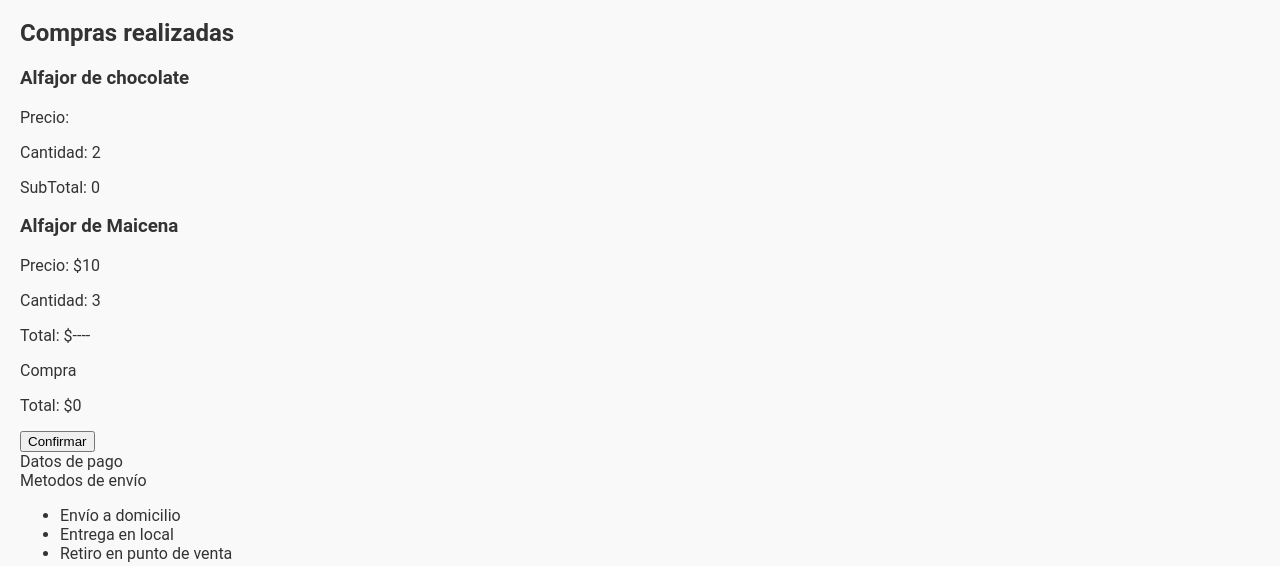
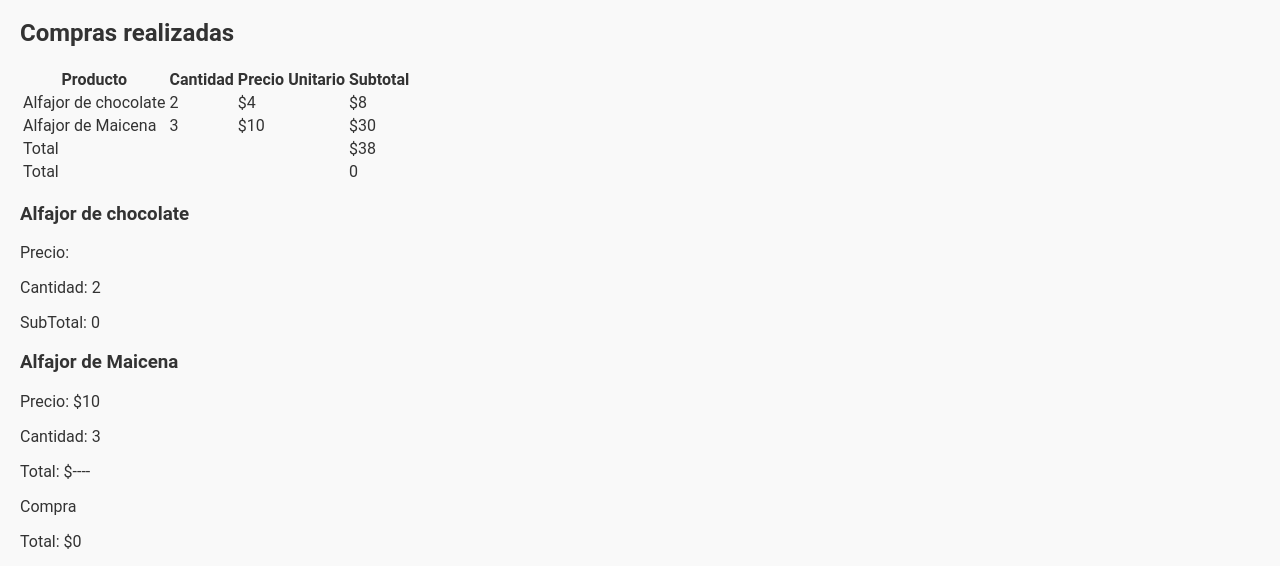
Before and after one commit to CintiaOsorioDuartesakura/proyecto-finalTalentotech-ecommerce--Cintia-Osorio-duarte-, a plain HTML site: page carritodecompras.html in a window 1280 px wide. Shown: the part 161-727 px from the top of the page. Drawn offline with Linux system fonts and the light colour scheme.

Commit message:
prueba de tabla con las compras
prueba de tabla con las compras

```diff
--- a/carritodecompras.html
+++ b/carritodecompras.html
@@ -28,6 +28,40 @@
       </header>
         <section>Mis compras
         <h2>Compras realizadas</h2>
+        <table>
+            <thead>
+              <tr>
+                <th>Producto</th>
+                <th>Cantidad</th>
+                <th>Precio Unitario</th>
+                <th>Subtotal</th>
+              </tr>
+            </thead>
+            <tbody>
+                <tr>
+                  <td>Alfajor de chocolate</td>
+                  <td>2</td>
+                  <td>$4</td>
+                  <td>$8</td>
+                </tr>
+                <tr>
+                  <td>Alfajor de Maicena</td>
+                  <td>3</td>
+                  <td>$10</td>
+                  <td>$30</td>
+                </tr>
+                <tr>
+                  <td colspan="3">Total</td>
+                  <td>$38</td>
+                </tr>
+              </tbody>
+            <tfoot>
+              <tr>
+                <td colspan="3">Total</td>
+                <td id="total">0</td>
+              </tr>
+            </tfoot>
+          </table>
         <div class="compras-container">
             <div class="compra">
                 <div class="compra-info">
```
